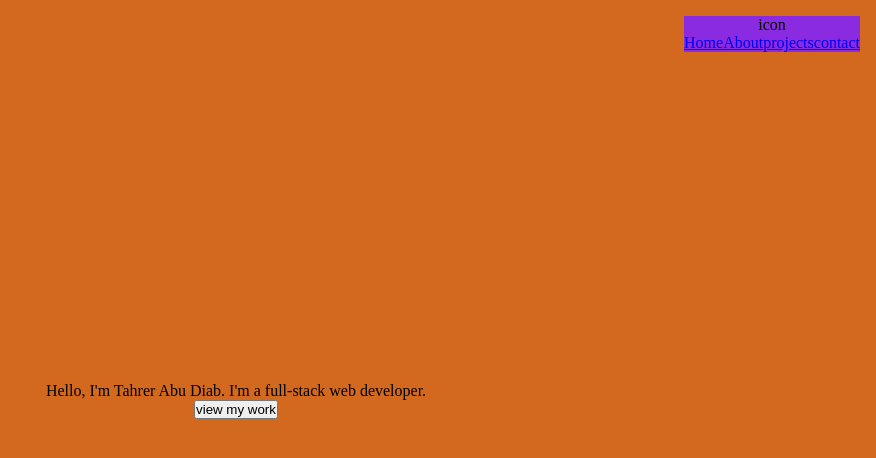
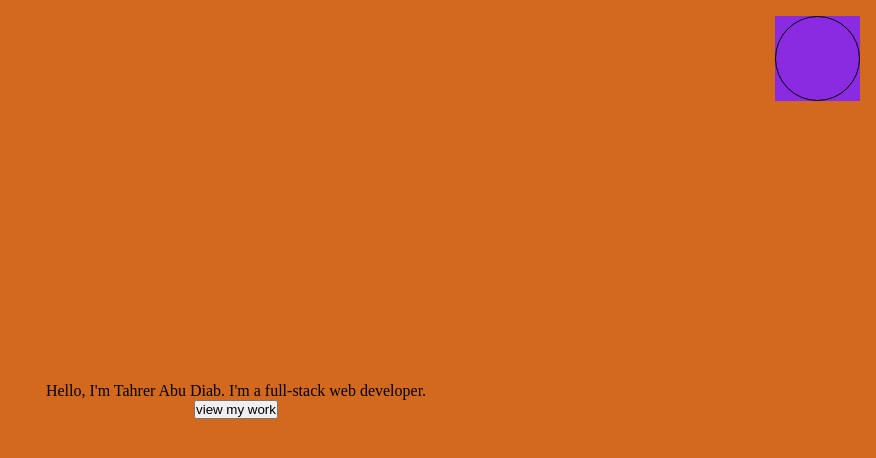
Before and after one commit to tahrer007/portfolio.v2, a React (Create React App) app in the folder client/: page / in a window 1280 px wide. Shown: the top 458 px of the page, without its empty margins (404-1280 px from the left). Built offline with nearby package versions, Linux system fonts and the light colour scheme.

Commit message:
menu circle

```diff
--- a/client/src/components/navIcon/NavBar.jsx
+++ b/client/src/components/navIcon/NavBar.jsx
@@ -3,14 +3,14 @@ import { Link } from "react-router-dom";
 import "./nav.css"
 
 const NavBar = () => {
-  //const [showNav,setShowNav]=useState(false);
+  const [showMenu,setshowMenu]=useState(false);
 
   return (
     <div className="navContainer">
-      <div className="navCircle">icon</div>
+      {!showMenu &&<div className="navCircle" onClick={()=>setshowMenu(!showMenu)}></div>}
       <div className="menuWraper">
 
-        <Link className="navItem" to="/">
+       {/* <Link className="navItem" to="/">
           Home
         </Link>
         <Link className="navItem" to="/about">
@@ -21,7 +21,7 @@ const NavBar = () => {
         </Link>
         <Link className="navItem" to="/contactme">
           contact
-        </Link>
+  </Link>*/}
   </div>
     </div>
   );
--- a/client/src/components/navIcon/nav.css
+++ b/client/src/components/navIcon/nav.css
@@ -9,6 +9,14 @@
   right: 1em;
 }
 .navCircle {
+
+ border: 3px ;
+  height: 43px;
+  width: 41px;
+  padding: 20px 21px;
+  border:1px solid black;
+  border-radius: 50%;
+
 }
 .burgerIcon {
 }
```
